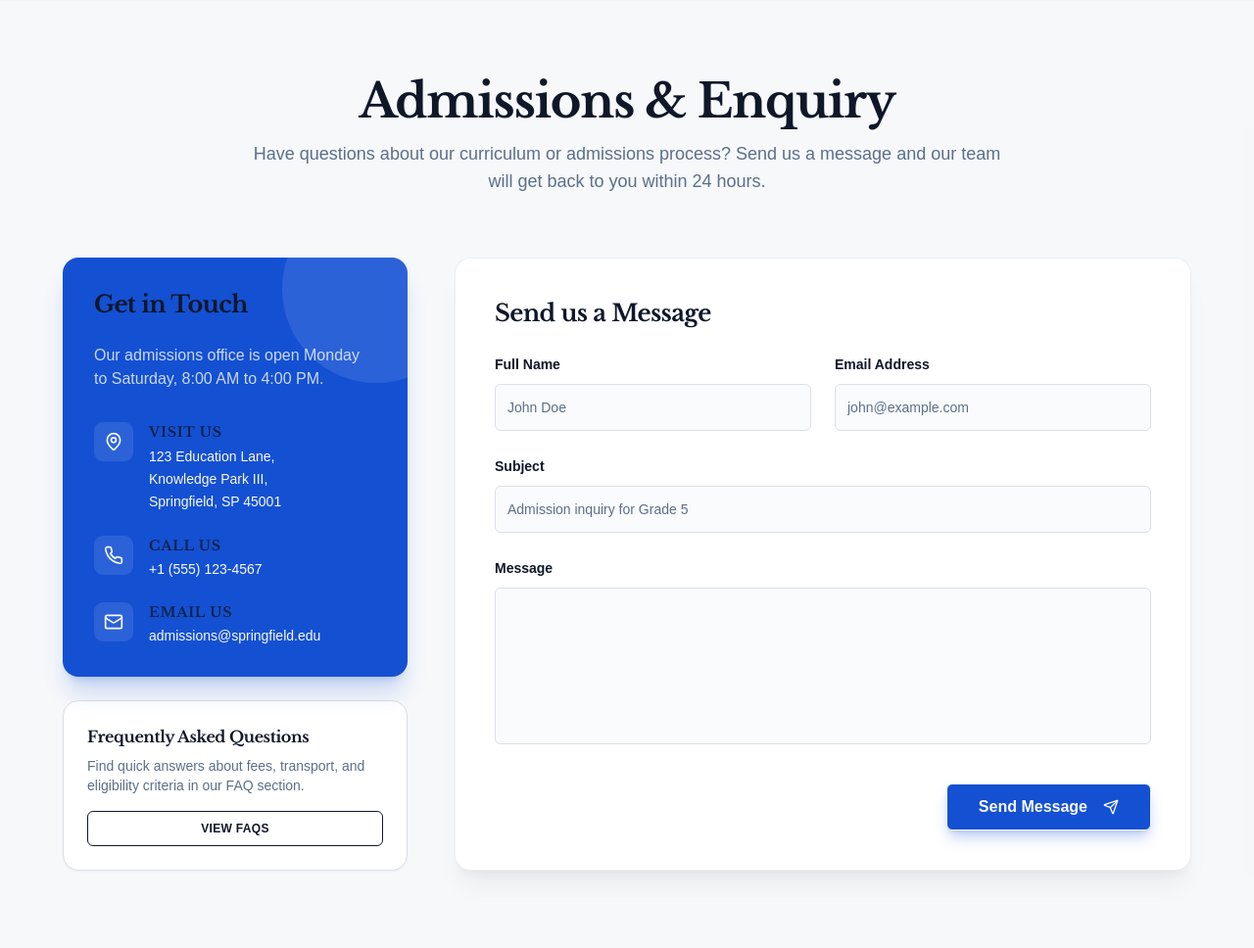
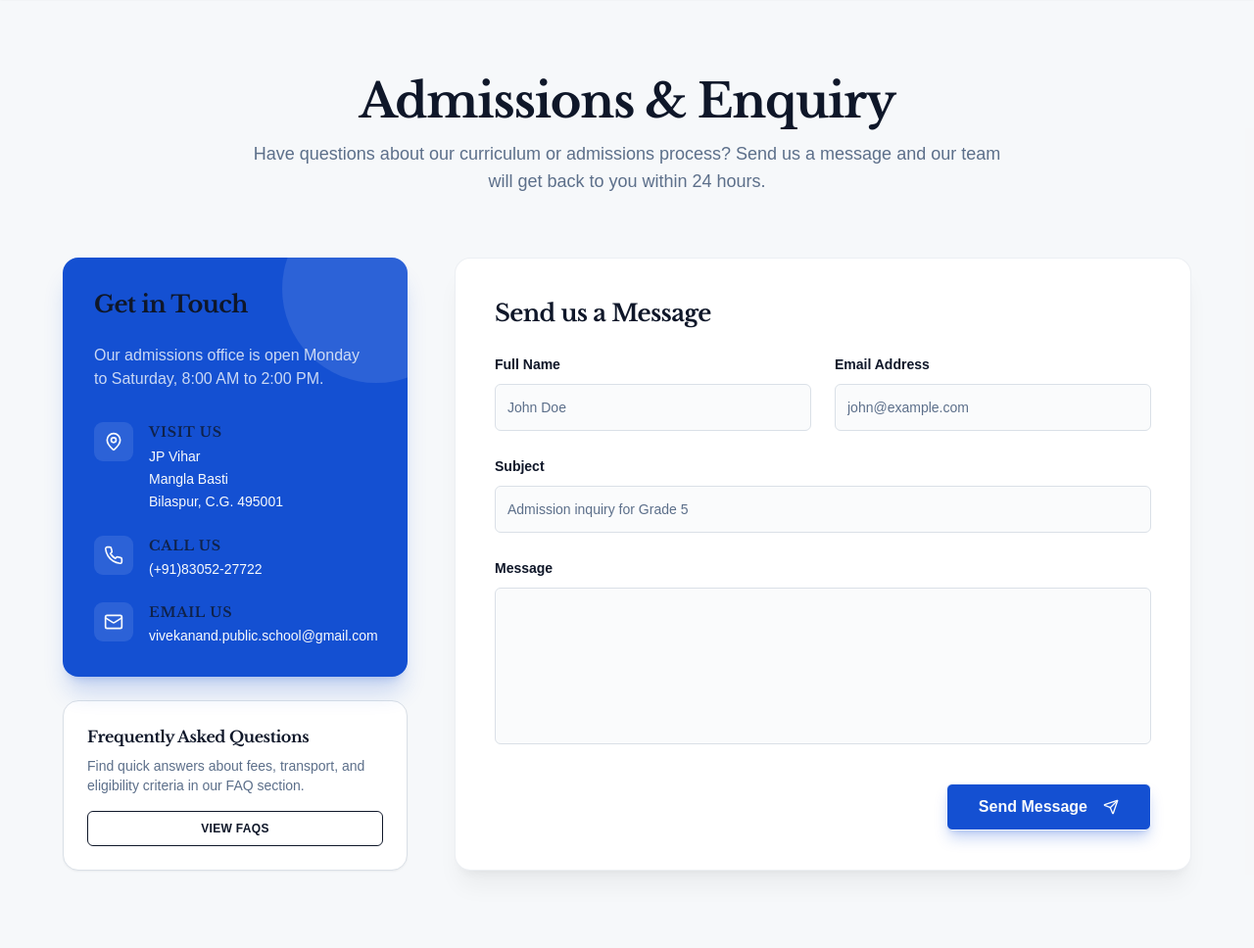
Before and after one commit to vivekanadschoolpublic-official/Website, a Flask app: page /enquiry in a window 1280 px wide. Shown: the part 124-1092 px from the top of the page at 98% size. Run offline with Flask 3, Linux system fonts and the light colour scheme; some web fonts are replaced.

Commit message:
updates in the home page.

```diff
--- a/templates/enquiry.html
+++ b/templates/enquiry.html
@@ -19,7 +19,7 @@
             <h3 class="text-2xl font-bold font-display mb-6 relative z-10">
               Get in Touch</h3>
             <p class="text-primary-foreground/80 mb-8 relative z-10">
-            Our admissions office is open Monday to Saturday, 8:00 AM to 4:00 PM.</p>
+            Our admissions office is open Monday to Saturday, 8:00 AM to 2:00 PM.</p>
             <div class="space-y-6 relative z-10">
               <div class="flex items-start gap-4">
                 <div class="bg-white/10 p-2.5 rounded-lg shrink-0">
@@ -34,9 +34,9 @@
                   <h4 class="font-bold text-sm uppercase tracking-wider mb-1 opacity-80">
                     Visit Us</h4>
                   <p class="text-sm leading-relaxed">
-                  123 Education Lane,<br>
-                  Knowledge Park III,<br>
-                  Springfield, SP 45001</p>
+                  JP Vihar<br>
+                  Mangla Basti<br>
+                  Bilaspur, C.G. 495001</p>
                 </div>
               </div>
               <div class="flex items-start gap-4">
@@ -50,7 +50,7 @@
                   <h4 class="font-bold text-sm uppercase tracking-wider mb-1 opacity-80">
                     Call Us</h4>
                   <p class="text-sm">
-                  +1 (555) 123-4567</p>
+                  (+91)83052-27722</p>
                 </div>
               </div>
               <div class="flex items-start gap-4">
@@ -66,7 +66,7 @@
                   <h4 class="font-bold text-sm uppercase tracking-wider mb-1 opacity-80">
                     Email Us</h4>
                   <p class="text-sm">
-                  admissions@springfield.edu</p>
+                  vivekanand.public.school@gmail.com</p>
                 </div>
               </div>
             </div>
```
